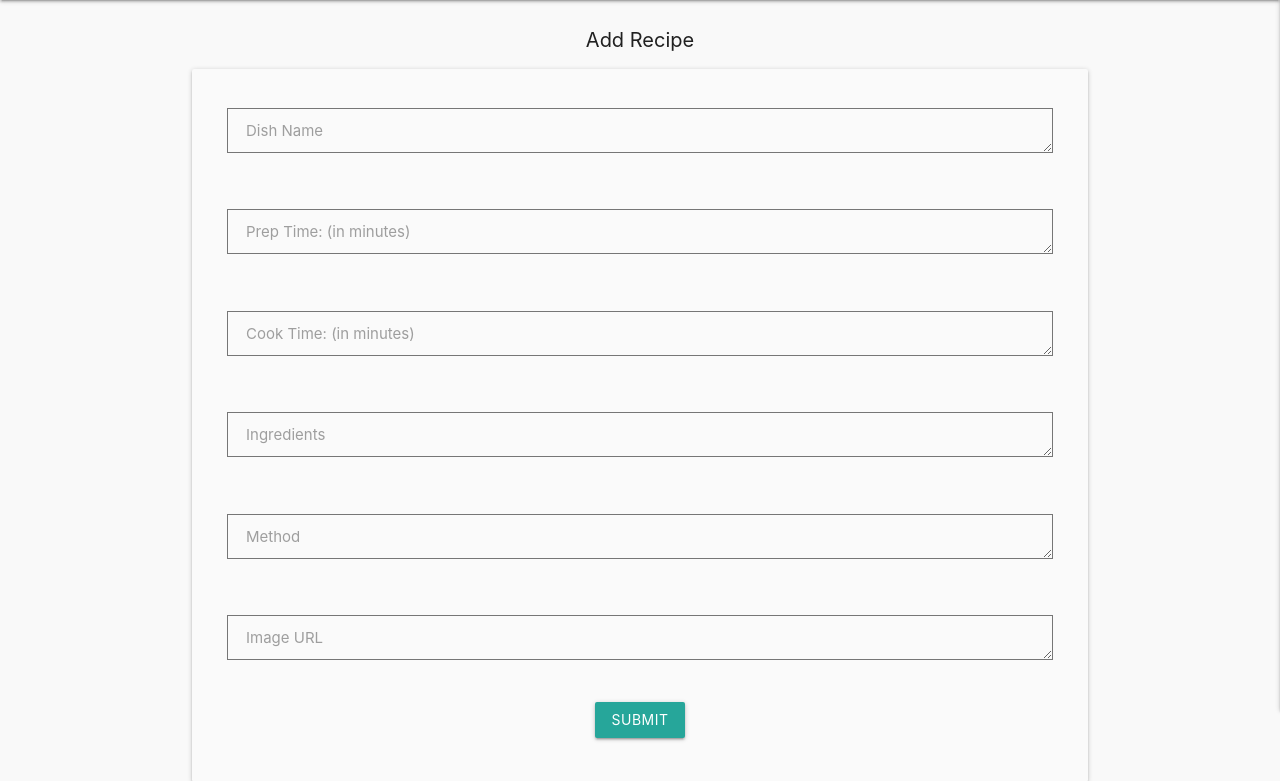
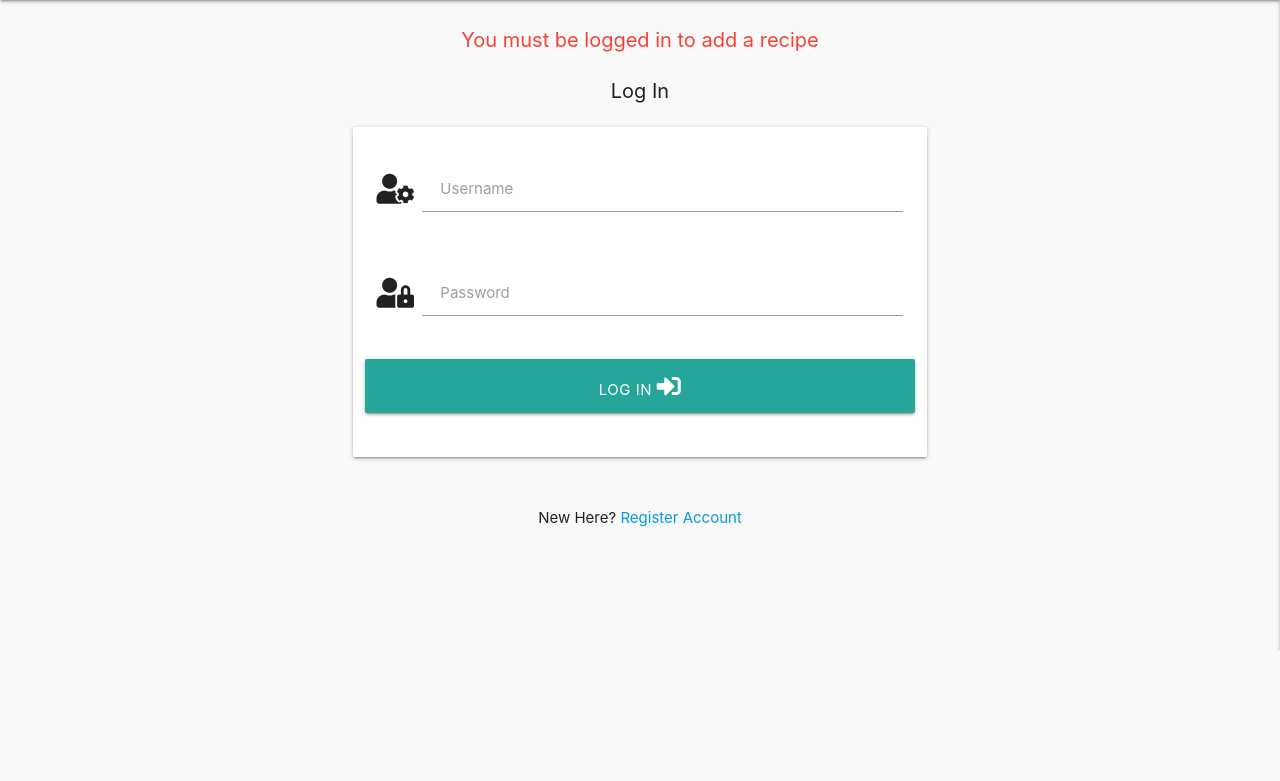
Before and after one commit to JimEv87/MS3, a Flask app: page /add_recipe in a window 1280 px wide. Shown: the part 150-931 px from the top of the page. After the commit the page ends 800 px from the top, so only its background shows below. Run offline with Flask 2, Linux system fonts and the light colour scheme; some libraries are stand-ins or nearby versions.

Commit message:
added defensive programming to add-recipe page

```diff
--- a/templates/404.html
+++ b/templates/404.html
@@ -2,9 +2,9 @@
 {% block content %}
 
 <div class="center-align center-valign">
-<h1>Sorry</h1>
-<h2>Page not found</h2>
+    <h1>Sorry</h1>
+    <h2>Page not found</h2>
 
-Why not try the <a href="{{ url_for('get_recipes') }}" class="cta-btn">Home</a> page?
+    <p>Why not try the <a href="{{ url_for('get_recipes') }}" class="cta-btn">Home</a> page?</p>
 </div>
 {% endblock %}
--- a/templates/add_recipe.html
+++ b/templates/add_recipe.html
@@ -1,5 +1,8 @@
 {% extends "base.html" %}
 {% block content %}
+
+
+{% if session.user %}
 
 <h3 class="center-align">Add Recipe</h3>
 
@@ -49,4 +52,49 @@
     </form>
 </div>
 
+{% else %}
+
+<h3 class="center-align red-text">You must be logged in to add a recipe</h3>
+
+<h3 class="center-align">Log In</h3>
+
+<div class="row">
+    <form class="col s12 m8 offset-m2" method="POST" action="{{ url_for('login') }}">
+        <div class="card-panel">
+            <div class="row">
+                <div class="input-field col s12">
+                    <i class="fas fa-user-cog prefix"></i>
+                    <input id="username" name="username" type="text" minlength="5"
+                    maxlength="15" pattern="^[a-zA-Z-9]{5,15}$" class="validate" required>
+                    <label for="username">Username</label>
+                </div>
+            </div>
+            <div class="row">
+                <div class="input-field col s12">
+                    <i class="fas fa-user-lock prefix"></i>
+                    <input id="password" name="password" type="password" minlength="5"
+                    maxlength="15" pattern="^[a-zA-Z-9]{5,15}$" class="validate" required>
+                    <label for="password">Password</label>
+                </div>
+            </div>
+            <div class="row">
+                <button type="submit" class="col s12 btn-large">
+                    Log In <i class="fas fa-sign-in-alt"></i>
+                </button>
+            </div>
+        </div>
+    </form>
+</div>
+
+<div class="row">
+    <div class="col s12">
+        <p class="center-align">
+            New Here?
+            <a href="{{ url_for('register') }}">Register Account</a>
+        </p>
+    </div>
+</div>
+
+{% endif %}
+
 {% endblock %}
```
